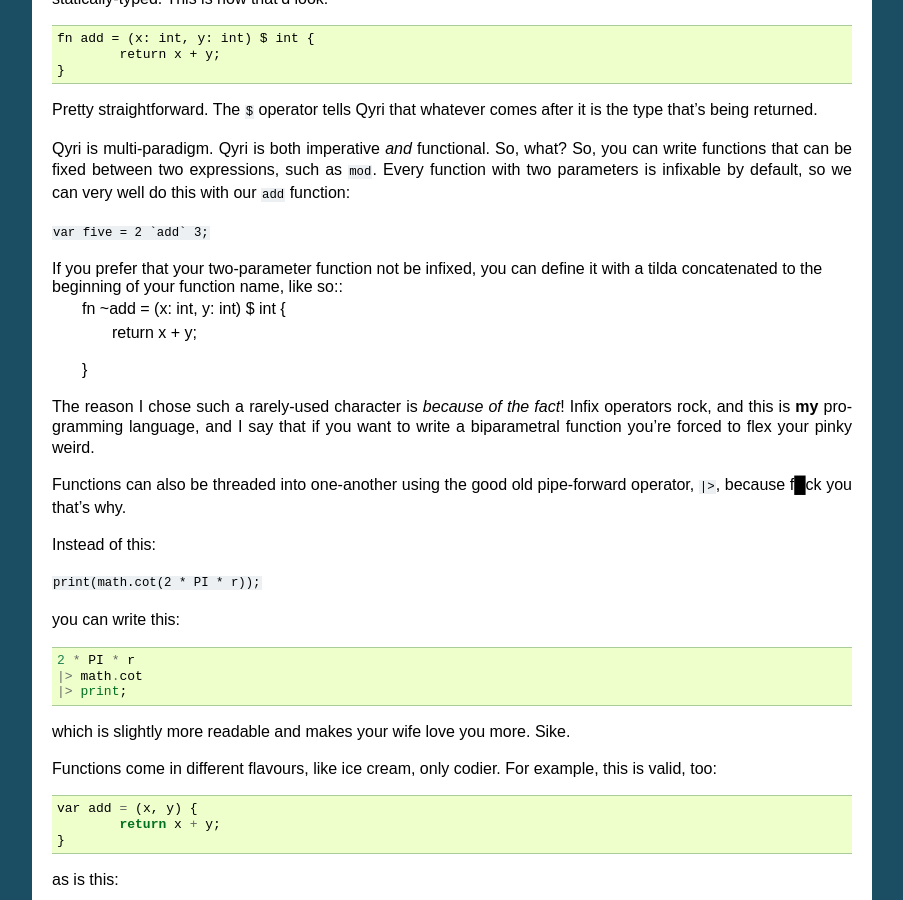
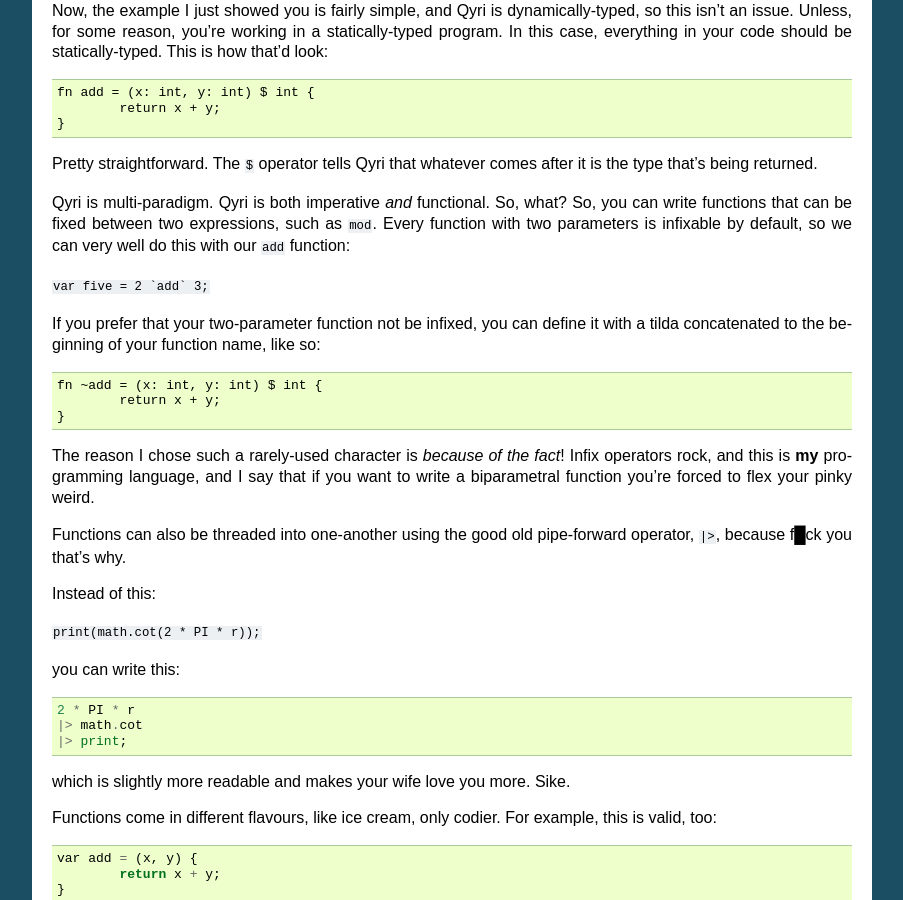
Before and after one commit to Xinovaz/qyri-lang, a Sphinx documentation site: the page built from docs/source/Tutorial/Basics.rst, in a window 1280 px wide and 900 px high, scrolled down 1561 px. Shown: the whole window, without its empty margins (198-1101 px from the left). Built offline with Sphinx 7.4.7, drawn with Linux system fonts in a browser that asks for light colours; some of the changed text lies outside the part shown.

```diff
--- a/docs/source/Tutorial/Basics.rst
+++ b/docs/source/Tutorial/Basics.rst
@@ -31,7 +31,8 @@ Arithmetic
 They did the math, they did the monster math...
 -----------------------------------------------
 
-Qyri supports arithmetic. Obviously. Check it::
+Qyri supports arithmetic. Obviously. Check it
+::
 	var x = 2 + 2;
 	var y = x * 4;
 	var z = x * y - 4;
@@ -70,8 +71,8 @@ Ok, you're like, "Yo, functions are supes dope, dawg. Can I, like, totes make my
 		return x + y;
 	}
 
-F█cking delicious. It might look a little different than what you're used to, but I assure you it works the same way. Now, the example I just showed you is fairly simple, and Qyri is dynamically-typed, so this isn't an issue. Unless, for some reason, you're working in a statically-typed program. In this case, everything in your code should be statically-typed. This is how that'd look::
-
+F█cking delicious. It might look a little different than what you're used to, but I assure you it works the same way. Now, the example I just showed you is fairly simple, and Qyri is dynamically-typed, so this isn't an issue. Unless, for some reason, you're working in a statically-typed program. In this case, everything in your code should be statically-typed. This is how that'd look:
+::
 	fn add = (x: int, y: int) $ int {
 		return x + y;
 	}
@@ -82,7 +83,8 @@ Qyri is multi-paradigm. Qyri is both imperative *and* functional. So, what? So,
 
 ``var five = 2 `add` 3;``
 
-If you prefer that your two-parameter function not be infixed, you can define it with a tilda concatenated to the beginning of your function name, like so::
+If you prefer that your two-parameter function not be infixed, you can define it with a tilda concatenated to the beginning of your function name, like so:
+::
 	fn ~add = (x: int, y: int) $ int {
 		return x + y;
 	}
@@ -95,22 +97,22 @@ Instead of this:
 
 ``print(math.cot(2 * PI * r));``
 
-you can write this::
-
+you can write this:
+::
 	2 * PI * r
 	|> math.cot
 	|> print;
 
 which is slightly more readable and makes your wife love you more. Sike.
 
-Functions come in different flavours, like ice cream, only codier. For example, this is valid, too::
-
+Functions come in different flavours, like ice cream, only codier. For example, this is valid, too:
+::
 	var add = (x, y) {
 		return x + y;
 	}
 
-as is this::
-
+as is this:
+::
 	const add = (x, y) {
 		return x + y;
 	}
```
